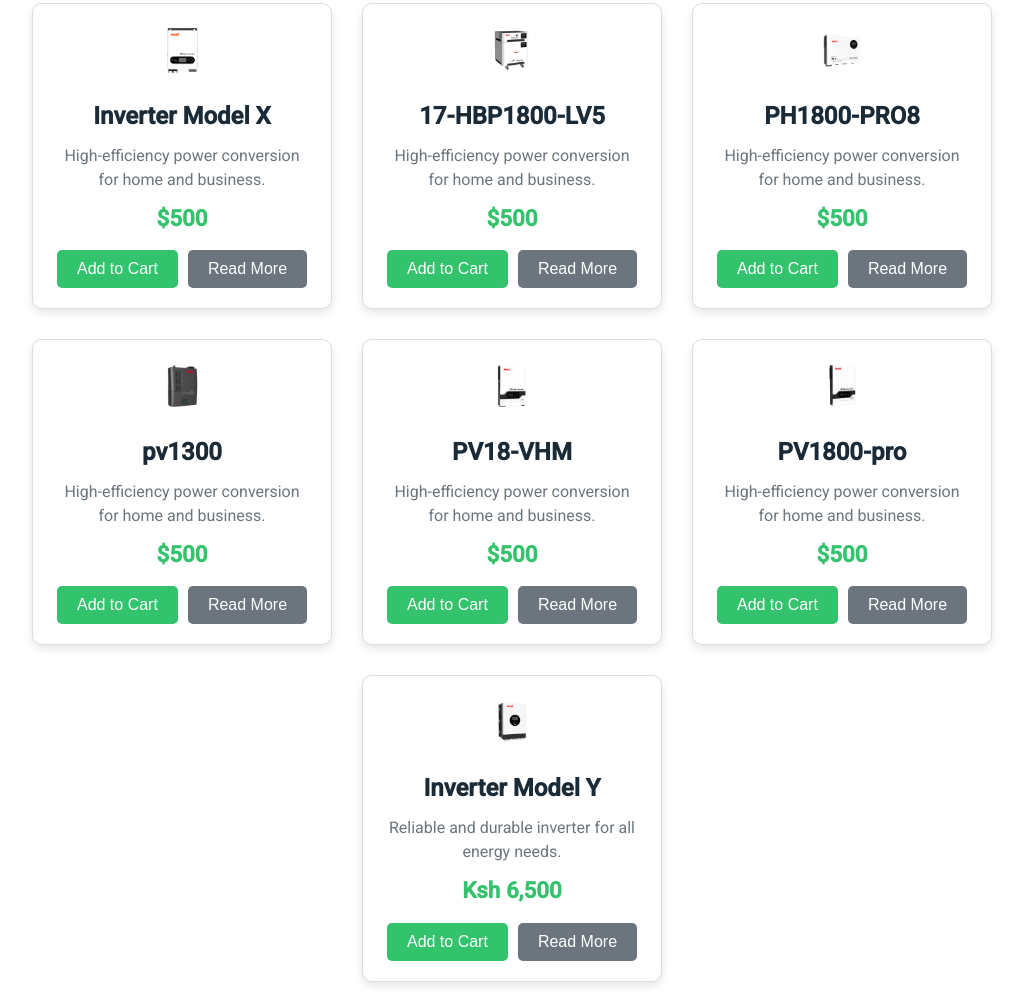
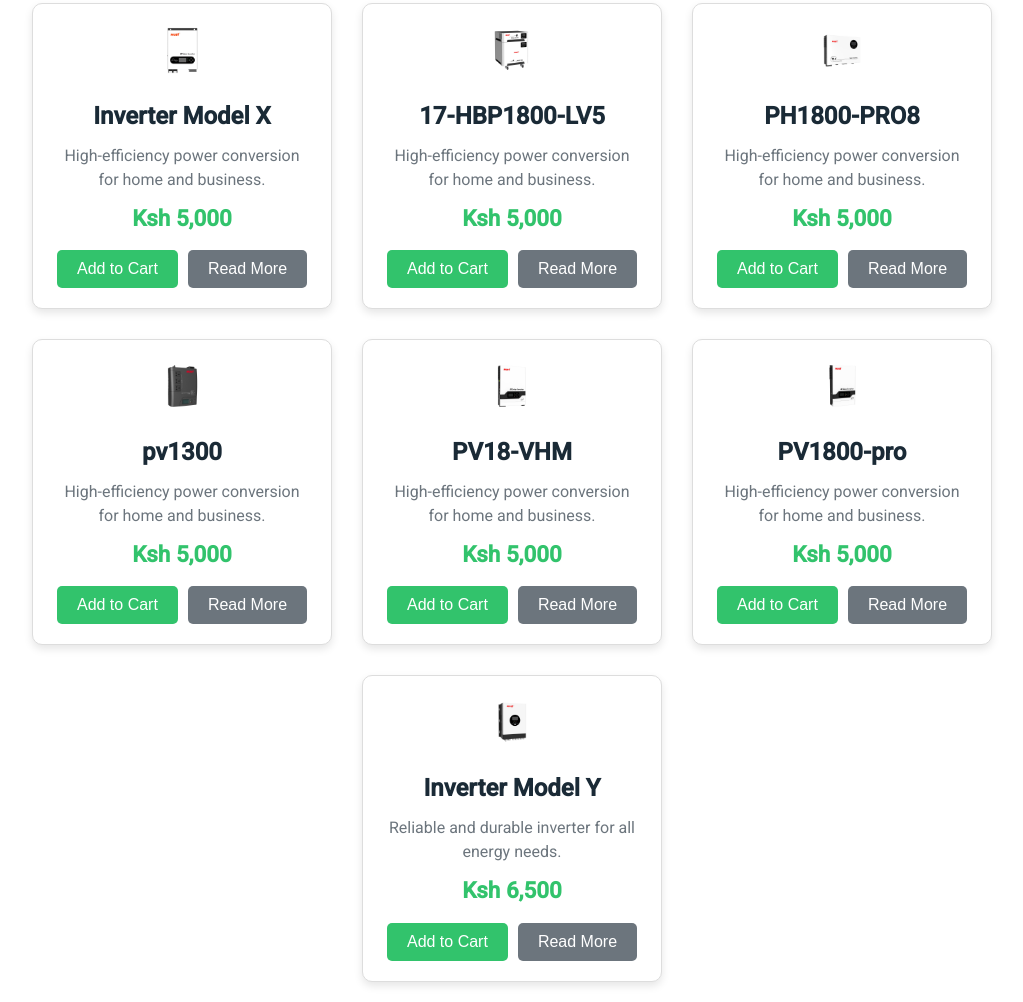
Before and after one commit to Njonjo12/mwaleo-solar-solution, a plain HTML site: page shop.html in a window 1280 px wide. Shown: the part 1010-2012 px from the top of the page, without its empty margins (128-1151 px from the left). Drawn offline with Linux system fonts and the light colour scheme.

Commit message:
Price Adjusted shop.html

```diff
--- a/shop.html
+++ b/shop.html
@@ -153,7 +153,7 @@
           <div class="product-info">
             <h3>Inverter Model X</h3>
             <p>High-efficiency power conversion for home and business.</p>
-            <span class="price">$500</span>
+            <span class="price">Ksh 5,000</span>
             <div class="buttons">
               <button class="btn">Add to Cart</button>
               <button class="btn btn-secondary">Read More</button>
@@ -169,7 +169,7 @@
           <div class="product-info">
             <h3>17-HBP1800-LV5</h3>
             <p>High-efficiency power conversion for home and business.</p>
-            <span class="price">$500</span>
+            <span class="price">Ksh 5,000</span>
             <div class="buttons">
               <button class="btn">Add to Cart</button>
               <button class="btn btn-secondary">Read More</button>
@@ -185,7 +185,7 @@
           <div class="product-info">
             <h3>PH1800-PRO8</h3>
             <p>High-efficiency power conversion for home and business.</p>
-            <span class="price">$500</span>
+            <span class="price">Ksh 5,000</span>
             <div class="buttons">
               <button class="btn">Add to Cart</button>
               <button class="btn btn-secondary">Read More</button>
@@ -201,7 +201,7 @@
           <div class="product-info">
             <h3>pv1300</h3>
             <p>High-efficiency power conversion for home and business.</p>
-            <span class="price">$500</span>
+            <span class="price">Ksh 5,000</span>
             <div class="buttons">
               <button class="btn">Add to Cart</button>
               <button class="btn btn-secondary">Read More</button>
@@ -217,7 +217,7 @@
           <div class="product-info">
             <h3>PV18-VHM</h3>
             <p>High-efficiency power conversion for home and business.</p>
-            <span class="price">$500</span>
+            <span class="price">Ksh 5,000</span>
             <div class="buttons">
               <button class="btn">Add to Cart</button>
               <button class="btn btn-secondary">Read More</button>
@@ -233,7 +233,7 @@
           <div class="product-info">
             <h3>PV1800-pro</h3>
             <p>High-efficiency power conversion for home and business.</p>
-            <span class="price">$500</span>
+            <span class="price">Ksh 5,000</span>
             <div class="buttons">
               <button class="btn">Add to Cart</button>
               <button class="btn btn-secondary">Read More</button>
```
